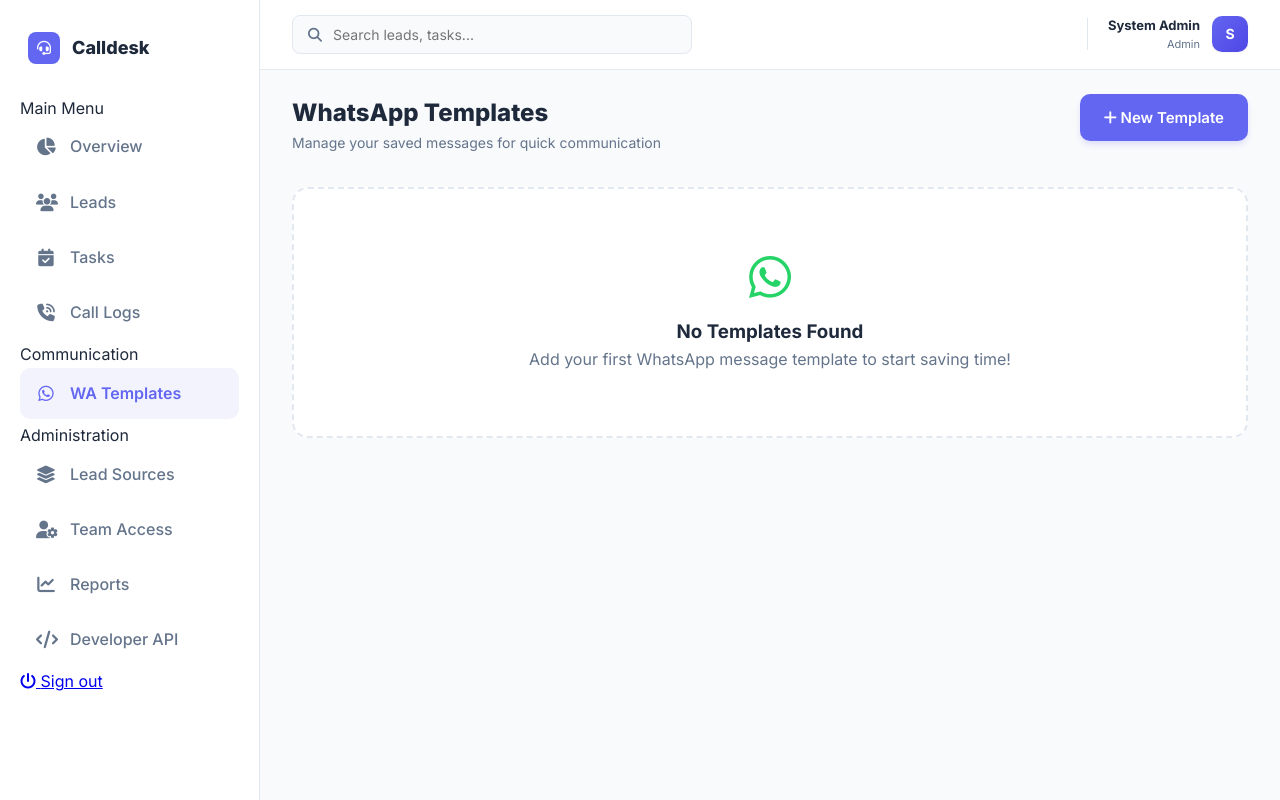
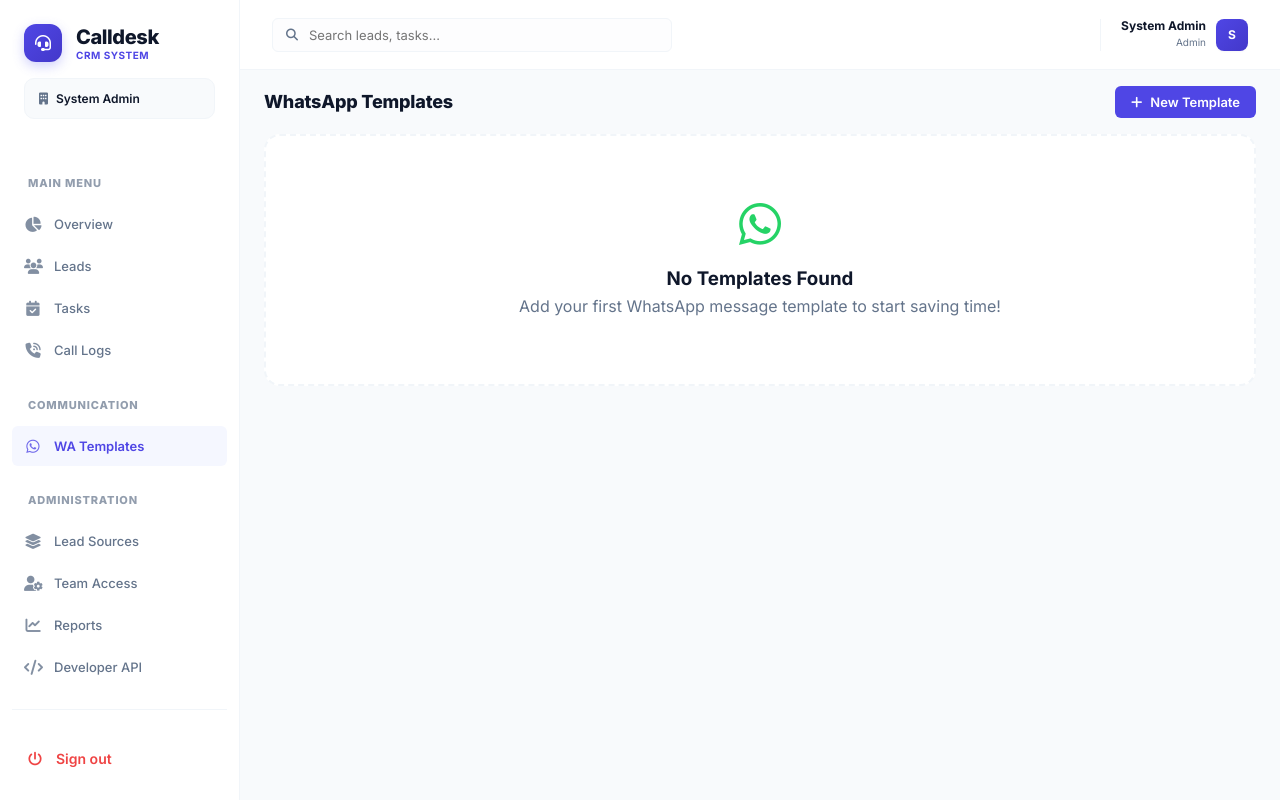
Before and after one commit to krsaurabhmca/calldesk, a PHP site: page /calldesk/messages.php in a window 1280 px wide. Run offline with PHP 8.4, Linux system fonts and the light colour scheme; a user stored in the database is signed in; data that the repository does not hold is empty.

Commit message:
Enhance UI aesthetics (compact/professional), implement premium scrollbars, and add robust try-catch error handling for database operations

```diff
--- a/assets/css/style.css
+++ b/assets/css/style.css
@@ -1,20 +1,20 @@
 :root {
-    --primary: #6366f1;
-    --primary-dark: #4f46e5;
+    --primary: #4f46e5;
+    --primary-dark: #4338ca;
     --primary-light: #818cf8;
     --secondary: #64748b;
     --success: #10b981;
     --warning: #f59e0b;
     --danger: #ef4444;
-    --background: #f8fafc;
+    --background: #fdfdfe;
     --card-bg: #ffffff;
-    --text-main: #1e293b;
+    --text-main: #0f172a;
     --text-muted: #64748b;
-    --border: #e2e8f0;
-    --radius: 12px;
-    --shadow-sm: 0 1px 2px 0 rgb(0 0 0 / 0.05);
-    --shadow: 0 4px 6px -1px rgb(0 0 0 / 0.1), 0 2px 4px -2px rgb(0 0 0 / 0.1);
-    --shadow-lg: 0 20px 25px -5px rgb(0 0 0 / 0.1), 0 8px 10px -6px rgb(0 0 0 / 0.1);
+    --border: #f1f5f9;
+    --radius: 8px;
+    --shadow-sm: 0 1px 2px 0 rgb(0 0 0 / 0.03);
+    --shadow: 0 2px 4px -1px rgb(0 0 0 / 0.06), 0 1px 2px -1px rgb(0 0 0 / 0.06);
+    --shadow-lg: 0 10px 15px -3px rgb(0 0 0 / 0.05), 0 4px 6px -2px rgb(0 0 0 / 0.05);
 }
 
 * {
@@ -29,6 +29,30 @@ body {
     color: var(--text-main);
     line-height: 1.6;
     -webkit-font-smoothing: antialiased;
+}
+
+/* Premium Transparent Scrollbar */
+::-webkit-scrollbar {
+    width: 6px;
+    height: 6px;
+}
+
+::-webkit-scrollbar-track {
+    background: transparent;
+}
+
+::-webkit-scrollbar-thumb {
+    background: rgba(0, 0, 0, 0.05);
+    border-radius: 10px;
+    transition: background 0.3s;
+}
+
+::-webkit-scrollbar-thumb:hover {
+    background: rgba(99, 102, 241, 0.2);
+}
+
+.sidebar::-webkit-scrollbar-thumb {
+    background: rgba(99, 102, 241, 0.1);
 }
 
 /* Auth Pages - Modern Split Layout */
@@ -115,41 +139,44 @@ body {
 
 .form-control {
     width: 100%;
-    padding: 0.875rem 1.125rem;
-    border: 1px solid var(--border);
-    border-radius: 10px;
-    font-size: 1rem;
+    padding: 0.6rem 0.875rem;
+    border: 1px solid #e2e8f0;
+    border-radius: 6px;
+    font-size: 0.875rem;
     transition: all 0.2s;
     background: #fff;
+    color: var(--text-main);
 }
 
 .form-control:focus {
     outline: none;
     border-color: var(--primary);
-    box-shadow: 0 0 0 4px rgba(99, 102, 241, 0.1);
+    box-shadow: 0 0 0 3px rgba(79, 70, 229, 0.1);
 }
 
 /* Buttons */
 .btn {
-    padding: 0.875rem 1.5rem;
-    border-radius: 10px;
+    padding: 0.5rem 1rem;
+    border-radius: 6px;
     font-weight: 600;
-    font-size: 0.9375rem;
+    font-size: 0.8125rem;
     transition: all 0.2s;
     cursor: pointer;
     border: none;
+    display: inline-flex;
+    align-items: center;
+    justify-content: center;
+    gap: 0.5rem;
 }
 
 .btn-primary {
     background: var(--primary);
     color: white;
-    box-shadow: 0 4px 6px -1px rgba(99, 102, 241, 0.2);
 }
 
 .btn-primary:hover {
     background: var(--primary-dark);
     transform: translateY(-1px);
-    box-shadow: 0 10px 15px -3px rgba(99, 102, 241, 0.3);
 }
 
 /* Layout Structure */
@@ -160,17 +187,18 @@ body {
 }
 
 .sidebar {
-    width: 260px;
-    background: white;
+    width: 240px;
+    background: #ffffff;
     border-right: 1px solid var(--border);
     display: flex;
     flex-direction: column;
-    padding: 1.5rem 1.25rem;
+    padding: 1rem 0.75rem;
     position: sticky;
     top: 0;
     height: 100vh;
     flex-shrink: 0;
     z-index: 20;
+    overflow-y: auto;
 }
 
 .main-content {
@@ -178,7 +206,9 @@ body {
     display: flex;
     flex-direction: column;
     min-width: 0;
-    background: var(--background);
+    background: #f8fafc;
+    overflow-y: auto;
+    height: 100vh;
 }
 
 .header {
@@ -206,29 +236,31 @@ body {
 .nav-link {
     display: flex;
     align-items: center;
-    gap: 0.875rem;
-    padding: 0.8rem 1rem;
-    color: var(--text-muted);
+    gap: 0.75rem;
+    padding: 0.6rem 0.75rem;
+    color: var(--secondary);
     text-decoration: none;
-    border-radius: 10px;
+    border-radius: 6px;
     font-weight: 500;
-    margin-bottom: 0.25rem;
-    transition: all 0.2s cubic-bezier(0.4, 0, 0.2, 1);
+    font-size: 0.8125rem;
+    margin-bottom: 0.125rem;
+    transition: all 0.15s ease;
 }
 
 .nav-link i {
-    width: 20px;
+    width: 18px;
     text-align: center;
-    font-size: 1.1rem;
+    font-size: 0.95rem;
+    opacity: 0.8;
 }
 
 .nav-link:hover {
-    background: #f1f5f9;
+    background: #f8fafc;
     color: var(--primary);
 }
 
 .nav-link.active {
-    background: rgba(99, 102, 241, 0.08);
+    background: #f5f7ff;
     color: var(--primary);
     font-weight: 600;
 }
@@ -237,27 +269,60 @@ body {
     transform: scale(0.98);
 }
 
+.nav-section-label {
+    font-size: 0.6875rem;
+    font-weight: 800;
+    text-transform: uppercase;
+    color: var(--text-muted);
+    letter-spacing: 0.075em;
+    padding: 1.5rem 1rem 0.75rem 1rem;
+    opacity: 0.7;
+}
+
+.sidebar-footer {
+    margin-top: auto;
+    padding-top: 1.5rem;
+    border-top: 1px solid var(--border);
+}
+
+.logout-link {
+    display: flex;
+    align-items: center;
+    gap: 0.875rem;
+    padding: 0.875rem 1rem;
+    color: #ef4444;
+    text-decoration: none;
+    border-radius: 6px;
+    font-weight: 600;
+    font-size: 0.875rem;
+    transition: all 0.2s;
+}
+
+.logout-link:hover {
+    background: #fef2f2;
+}
+
 /* Base Components Refined */
 .card {
     background: var(--card-bg);
     border-radius: var(--radius);
-    padding: 1.5rem;
+    padding: 1rem 1.25rem;
     box-shadow: var(--shadow-sm);
     border: 1px solid var(--border);
-    margin-bottom: 1.5rem;
+    margin-bottom: 1rem;
     width: 100%;
 }
 
 .stat-grid {
     display: grid;
     grid-template-columns: repeat(3, 1fr);
-    gap: 1.5rem;
-    margin-bottom: 2rem;
+    gap: 1rem;
+    margin-bottom: 1.5rem;
 }
 
 .stat-card {
     background: var(--card-bg);
-    padding: 1.5rem;
+    padding: 1rem;
     border-radius: var(--radius);
     border: 1px solid var(--border);
     box-shadow: var(--shadow-sm);
--- a/followups.php
+++ b/followups.php
@@ -28,9 +28,8 @@ $result = mysqli_query($conn, $sql);
 include 'includes/header.php';
 ?>
 
-<div style="margin-bottom: 2rem;">
-    <h2 style="font-size: 1.5rem; font-weight: 700;">Scheduled Follow-ups</h2>
-    <p style="color: var(--secondary);">Manage your upcoming calls and meetings.</p>
+<div style="margin-bottom: 1rem;">
+    <h2 style="font-size: 1.125rem; font-weight: 800; color: var(--text-main); letter-spacing: -0.01em;">Scheduled Follow-ups</h2>
 </div>
 
 <div class="card">
--- a/includes/header.php
+++ b/includes/header.php
@@ -34,11 +34,24 @@ $current_page = basename($_SERVER['PHP_SELF']);
     <div class="wrapper">
         <!-- Sidebar -->
         <aside class="sidebar">
-            <div style="display: flex; align-items: center; gap: 0.75rem; padding: 0.5rem 0.5rem 2rem 0.5rem;">
-                <div style="background: var(--primary); color: white; width: 32px; height: 32px; border-radius: 8px; display: flex; align-items: center; justify-content: center;">
-                    <i class="fas fa-headset" style="font-size: 0.875rem;"></i>
+            <div style="padding: 0.5rem 0.75rem 2rem 0.75rem;">
+                <div style="display: flex; align-items: center; gap: 0.875rem; margin-bottom: 0.5rem;">
+                    <div style="background: linear-gradient(135deg, var(--primary) 0%, var(--primary-dark) 100%); color: white; width: 38px; height: 38px; border-radius: 12px; display: flex; align-items: center; justify-content: center; box-shadow: 0 4px 12px rgba(99, 102, 241, 0.3);">
+                        <i class="fas fa-headset" style="font-size: 1rem;"></i>
+                    </div>
+                    <div style="display: flex; flex-direction: column; line-height: 1.2;">
+                        <span style="font-weight: 800; font-size: 1.25rem; color: var(--text-main); letter-spacing: -0.02em;">Calldesk</span>
+                        <span style="font-size: 0.625rem; font-weight: 700; color: var(--primary); text-transform: uppercase; letter-spacing: 0.05em;">CRM System</span>
+                    </div>
                 </div>
-                <span style="font-weight: 800; font-size: 1.125rem; color: var(--text-main);">Calldesk</span>
+                <?php if (isset($_SESSION['organization_name'])): ?>
+                <div style="background: #f8fafc; padding: 0.625rem 0.875rem; border-radius: 10px; border: 1px solid var(--border); margin-top: 1rem; display: flex; align-items: center; gap: 0.5rem;">
+                    <i class="fas fa-building" style="font-size: 0.75rem; color: var(--text-muted);"></i>
+                    <span style="font-size: 0.75rem; font-weight: 600; color: var(--text-main); white-space: nowrap; overflow: hidden; text-overflow: ellipsis;">
+                        <?php echo $_SESSION['organization_name']; ?>
+                    </span>
+                </div>
+                <?php endif; ?>
             </div>
 
             <nav>
@@ -90,16 +103,16 @@ $current_page = basename($_SERVER['PHP_SELF']);
             <header class="header">
                 <div style="display: flex; align-items: center; gap: 1rem; flex: 1;">
                     <div style="position: relative; width: 100%; max-width: 400px;">
-                        <i class="fas fa-search" style="position: absolute; left: 1rem; top: 50%; transform: translateY(-50%); color: var(--text-muted); font-size: 0.875rem;"></i>
-                        <input type="text" placeholder="Search leads, tasks..." style="width: 100%; padding: 0.625rem 1rem 0.625rem 2.5rem; border: 1px solid var(--border); border-radius: 8px; font-size: 0.875rem; background: var(--background);">
+                        <i class="fas fa-search" style="position: absolute; left: 0.875rem; top: 50%; transform: translateY(-50%); color: var(--text-muted); font-size: 0.75rem;"></i>
+                        <input type="text" placeholder="Search leads, tasks..." style="width: 100%; padding: 0.5rem 0.875rem 0.5rem 2.25rem; border: 1px solid var(--border); border-radius: 6px; font-size: 0.8125rem; background: var(--background);">
                     </div>
                 </div>
 
                 <div style="display: flex; align-items: center; gap: 1.25rem;">
                     <?php if ($notif_count > 0): ?>
-                    <a href="<?php echo BASE_URL; ?>followups.php" style="position: relative; color: var(--text-muted); padding: 0.5rem; border-radius: 8px; background: #fff; border: 1px solid var(--border);">
-                        <i class="fas fa-bell"></i>
-                        <span style="position: absolute; top: -5px; right: -5px; background: var(--danger); color: white; border-radius: 50%; width: 18px; height: 18px; display: flex; align-items: center; justify-content: center; font-size: 0.625rem; font-weight: 700; border: 2px solid white;">
+                    <a href="<?php echo BASE_URL; ?>followups.php" style="position: relative; color: var(--text-muted); padding: 0.4rem; border-radius: 6px; background: #fff; border: 1px solid var(--border);">
+                        <i class="fas fa-bell" style="font-size: 0.875rem;"></i>
+                        <span style="position: absolute; top: -4px; right: -4px; background: var(--danger); color: white; border-radius: 50%; width: 16px; height: 16px; display: flex; align-items: center; justify-content: center; font-size: 0.6rem; font-weight: 700; border: 1.5px solid white;">
                             <?php echo $notif_count; ?>
                         </span>
                     </a>
@@ -107,16 +120,16 @@ $current_page = basename($_SERVER['PHP_SELF']);
 
                     <div style="height: 32px; width: 1px; background: var(--border);"></div>
 
-                    <div style="display: flex; align-items: center; gap: 0.75rem;">
+                    <div style="display: flex; align-items: center; gap: 0.625rem;">
                         <div style="text-align: right;">
-                            <div style="font-weight: 700; font-size: 0.8125rem; color: var(--text-main);"><?php echo $_SESSION['name']; ?></div>
-                            <div style="font-size: 0.6875rem; color: var(--text-muted); text-transform: capitalize;"><?php echo $_SESSION['role']; ?></div>
+                            <div style="font-weight: 700; font-size: 0.75rem; color: var(--text-main); line-height: 1.2;"><?php echo $_SESSION['name']; ?></div>
+                            <div style="font-size: 0.625rem; color: var(--text-muted); text-transform: capitalize;"><?php echo $_SESSION['role']; ?></div>
                         </div>
-                        <div style="width: 36px; height: 36px; border-radius: 10px; background: linear-gradient(135deg, var(--primary) 0%, var(--primary-dark) 100%); color: white; display: flex; align-items: center; justify-content: center; font-weight: 700; font-size: 0.875rem; box-shadow: var(--shadow-sm);">
+                        <div style="width: 32px; height: 32px; border-radius: 8px; background: linear-gradient(135deg, var(--primary) 0%, var(--primary-dark) 100%); color: white; display: flex; align-items: center; justify-content: center; font-weight: 700; font-size: 0.75rem; box-shadow: var(--shadow-sm);">
                             <?php echo strtoupper(substr($_SESSION['name'], 0, 1)); ?>
                         </div>
                     </div>
                 </div>
             </header>
 
-            <main class="content-body" style="padding: 1.5rem 2rem;">
+            <main class="content-body" style="padding: 1rem 1.5rem;">
--- a/messages.php
+++ b/messages.php
@@ -36,10 +36,9 @@ $sql = "SELECT * FROM whatsapp_messages WHERE executive_id = $executive_id AND o
 $result = mysqli_query($conn, $sql);
 ?>
 
-<div class="page-header">
+<div style="display: flex; justify-content: space-between; align-items: center; margin-bottom: 1rem;">
     <div>
-        <h1 class="page-title">WhatsApp Templates</h1>
-        <p class="page-subtitle">Manage your saved messages for quick communication</p>
+        <h2 style="font-size: 1.125rem; font-weight: 800; color: var(--text-main); letter-spacing: -0.01em;">WhatsApp Templates</h2>
     </div>
     <button class="btn btn-primary" onclick="document.getElementById('addModal').style.display='flex'">
         <i class="fas fa-plus"></i> New Template
```
Also changed, not shown: other parts of assets/css/style.css (+13 -13 lines), index.php (+21 -21 lines), lead_add.php (+14 -6 lines), lead_edit.php (+19 -11 lines), leads.php (+12 -13 lines), sources.php (+33 -10 lines).
